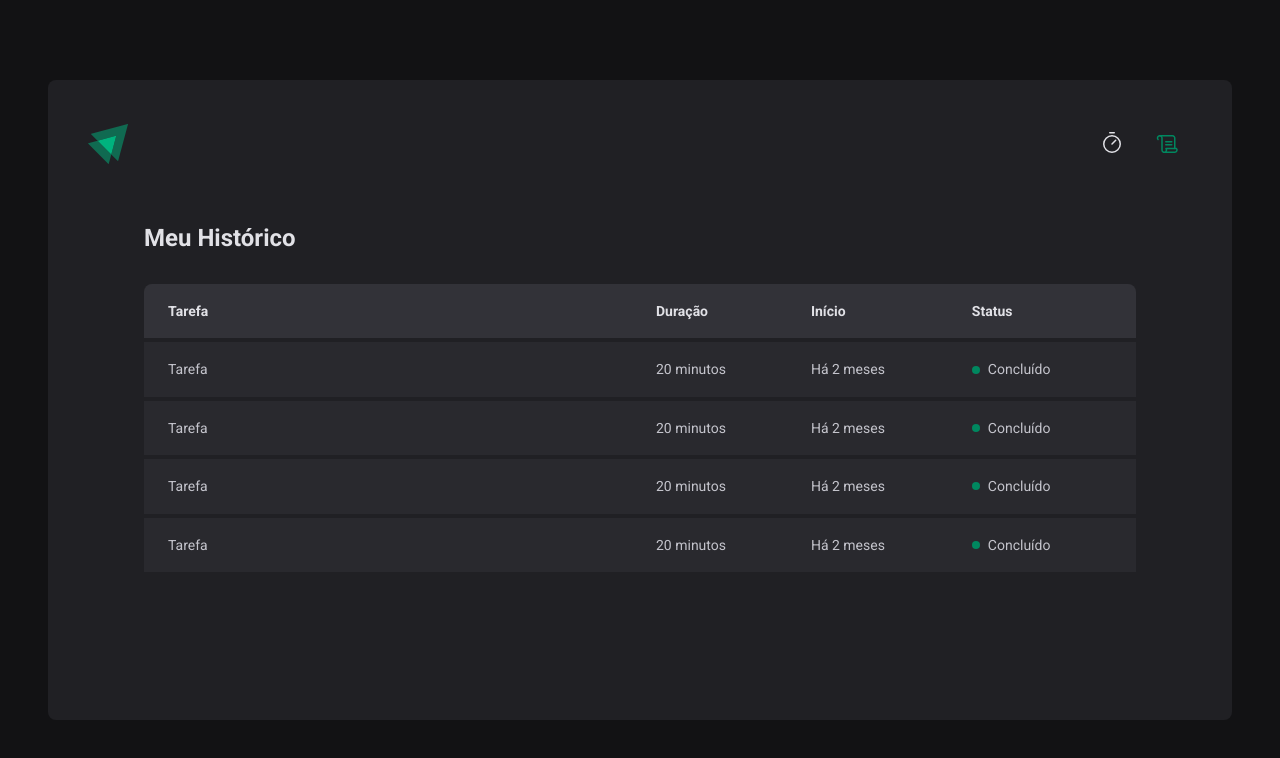
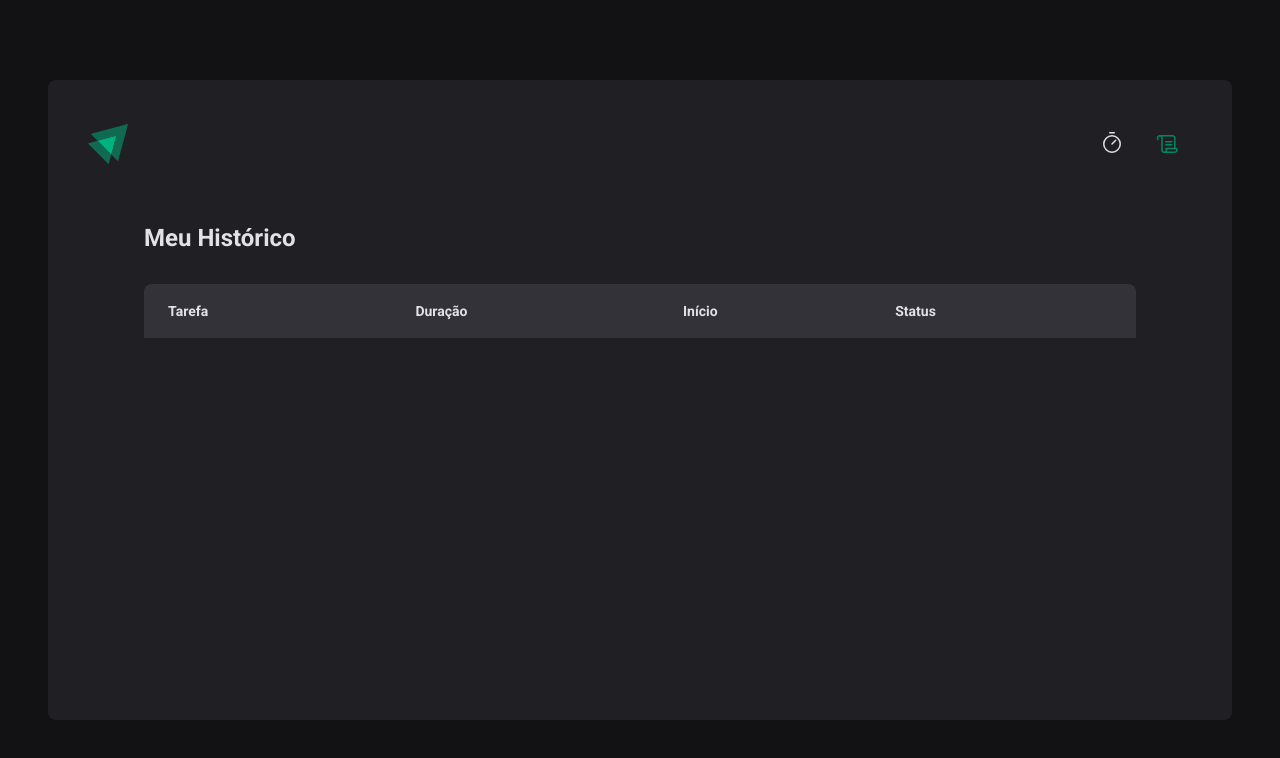
Before and after one commit to GabrielLoures/Project-02---Pomodoro-Timer, a React (Vite) app: page /history in a window 1280 px wide. Shown: the top 758 px of the page. Built offline with nearby package versions, Linux system fonts and the light colour scheme.

Commit message:
End Context App

```diff
--- a/src/App.tsx
+++ b/src/App.tsx
@@ -3,12 +3,15 @@
 import { GlobalStyle } from './styles/global'
 import { defaultTheme } from './styles/themes/default'
 import { Router } from './components/Router/Router'
+import { CyclesContextProvider } from './contexts/CyclesContext'
 
 export function App() {
   return (
     <ThemeProvider theme={defaultTheme}>
       <BrowserRouter>
-        <Router />
+        <CyclesContextProvider>
+          <Router />
+        </CyclesContextProvider>
       </BrowserRouter>
       <GlobalStyle />
     </ThemeProvider>
--- /dev/null
+++ b/src/contexts/CyclesContext.tsx
@@ -0,0 +1,113 @@
+import { ReactNode, createContext, useState } from 'react'
+
+interface CreateCycleData {
+  task: string
+  minutesAmount: number
+}
+
+interface Cycle {
+  id: string
+  task: string
+  minutesAmount: number
+  startDate: Date
+  interruptedDate?: Date // essa variável é opcional já que, se a pessoa não interromper o ciclo, ela não irá existir
+  finishedDate?: Date
+}
+
+interface CyclesContextType {
+  cycles: Cycle[]
+  activeCycle: Cycle | undefined // colocamos um undifined, pois podemos não ter nenhum ciclo ativo
+  activeCycleId: string | null
+  amountSecondsPassed: number
+  markCurrentCycleAsFinished: () => void
+  resetActiveCycleId: () => void
+  setSecondsPassed: (seconds: number) => void
+  createNewCycle: (data: CreateCycleData) => void
+  stopCurrentCycle: () => void
+}
+
+interface CyclesContextProviderProps {
+  children: ReactNode // o ReactNode para o typescript e qualquer HTML válido (usado especificamente para o children de um contexto)
+}
+
+export const CyclesContext = createContext({} as CyclesContextType)
+
+export function CyclesContextProvider({
+  children,
+}: CyclesContextProviderProps) {
+  // Como temos que armazenar vários ciclos (cada ciclo representa uma tarefa), criamos uma array de Cycle[]
+  const [cycles, setCycles] = useState<Cycle[]>([])
+  // estado para armazenar a informação de qual ciclo está ativo
+  const [activeCycleId, setActiveCycleId] = useState<string | null>(null)
+
+  const [amountSecondsPassed, setAmountSecondPassed] = useState(0)
+
+  const activeCycle = cycles.find((cycle) => cycle.id === activeCycleId)
+
+  function resetActiveCycleId() {
+    setActiveCycleId(null)
+  }
+
+  function markCurrentCycleAsFinished() {
+    setCycles((state) =>
+      state.map((cycle) => {
+        if (cycle.id === activeCycleId) {
+          return { ...cycle, finishedDate: new Date() }
+        } else {
+          return cycle
+        }
+      }),
+    )
+  }
+
+  function setSecondsPassed(seconds: number) {
+    setAmountSecondPassed(seconds)
+  }
+
+  // recebe os dados dos inputs do nosso formulário (data)
+  function createNewCycle(data: CreateCycleData) {
+    const newCycle: Cycle = {
+      id: String(new Date().getTime()), // com essa funcionalidade do getTime(), ele retorna os milissegundos em que foi acionada a função, então fica impossível repetir um id
+      task: data.task,
+      minutesAmount: data.minutesAmount,
+      startDate: new Date(),
+    }
+
+    setCycles((state) => [...state, newCycle]) // forma correta de escrever setCycles([...cycles, newCycle])
+
+    setActiveCycleId(newCycle.id)
+    setAmountSecondPassed(0)
+  }
+
+  function stopCurrentCycle() {
+    setCycles((state) =>
+      state.map((cycle) => {
+        if (cycle.id === activeCycleId) {
+          return { ...cycle, interruptedDate: new Date() }
+        } else {
+          return cycle
+        }
+      }),
+    )
+
+    setActiveCycleId(null)
+  }
+
+  return (
+    <CyclesContext.Provider
+      value={{
+        cycles,
+        activeCycle,
+        activeCycleId,
+        amountSecondsPassed,
+        markCurrentCycleAsFinished,
+        resetActiveCycleId,
+        setSecondsPassed,
+        createNewCycle,
+        stopCurrentCycle,
+      }}
+    >
+      {children}
+    </CyclesContext.Provider>
+  )
+}
--- a/src/pages/History/index.tsx
+++ b/src/pages/History/index.tsx
@@ -1,6 +1,12 @@
+import { useContext } from 'react'
+import { formatDistanceToNow } from 'date-fns'
+import ptBR from 'date-fns/locale/pt-BR'
 import { HistoryContainer, HistoryList, Status } from './styles'
+import { CyclesContext } from '../../contexts/CyclesContext'
 
 export function History() {
+  const { cycles } = useContext(CyclesContext)
+
   return (
     <HistoryContainer>
       <h1>Meu Histórico</h1>
@@ -16,38 +22,33 @@
             </tr>
           </thead>
           <tbody>
-            <tr>
-              <td>Tarefa</td>
-              <td>20 minutos</td>
-              <td>Há 2 meses</td>
-              <td>
-                <Status statusColor="green">Concluído</Status>
-              </td>
-            </tr>
-            <tr>
-              <td>Tarefa</td>
-              <td>20 minutos</td>
-              <td>Há 2 meses</td>
-              <td>
-                <Status statusColor="green">Concluído</Status>
-              </td>
-            </tr>
-            <tr>
-              <td>Tarefa</td>
-              <td>20 minutos</td>
-              <td>Há 2 meses</td>
-              <td>
-                <Status statusColor="green">Concluído</Status>
-              </td>
-            </tr>
-            <tr>
-              <td>Tarefa</td>
-              <td>20 minutos</td>
-              <td>Há 2 meses</td>
-              <td>
-                <Status statusColor="green">Concluído</Status>
-              </td>
-            </tr>
+            {cycles.map((cycle) => {
+              return (
+                <tr key={cycle.id}>
+                  <td>{cycle.task}</td>
+                  <td>{cycle.minutesAmount} minutos</td>
+                  <td>
+                    {formatDistanceToNow(cycle.startDate, {
+                      addSuffix: true,
+                      locale: ptBR,
+                    })}
+                  </td>
+                  <td>
+                    {cycle.finishedDate && ( // se usamos um if sem um else no react, utilizamos o &&
+                      <Status statusColor="green">Concluído</Status>
+                    )}
+
+                    {cycle.interruptedDate && (
+                      <Status statusColor="red">Interrompido</Status>
+                    )}
+
+                    {!cycle.finishedDate && !cycle.interruptedDate && (
+                      <Status statusColor="yellow">Em Andamento</Status>
+                    )}
+                  </td>
+                </tr>
+              )
+            })}
           </tbody>
         </table>
       </HistoryList>
--- a/src/pages/Home/components/Countdown/index.tsx
+++ b/src/pages/Home/components/Countdown/index.tsx
@@ -1,7 +1,7 @@
 import { useEffect, useContext } from 'react'
 import { differenceInSeconds } from 'date-fns'
 import { CountdownContainer, Separator } from './styles'
-import { CyclesContext } from '../..'
+import { CyclesContext } from '../../../../contexts/CyclesContext'
 
 export function Countdown() {
   const {
--- a/src/pages/Home/components/NewCycleForm/index.tsx
+++ b/src/pages/Home/components/NewCycleForm/index.tsx
@@ -1,7 +1,7 @@
 import { FormContainer, TaskInput, MinutesAmountInput } from './styles'
 import { useContext } from 'react'
 import { useFormContext } from 'react-hook-form'
-import { CyclesContext } from '../..'
+import { CyclesContext } from '../../../../contexts/CyclesContext'
 
 export function NewCycleForm() {
   const { activeCycle } = useContext(CyclesContext)
--- a/src/pages/Home/index.tsx
+++ b/src/pages/Home/index.tsx
@@ -1,4 +1,4 @@
-import { createContext, useState } from 'react'
+import { useContext } from 'react'
 import { useForm, FormProvider } from 'react-hook-form'
 import { HandPalm, Play } from 'phosphor-react'
 
@@ -13,26 +13,7 @@
   StartCountdownButton,
   StopCountdownButton,
 } from './styles'
-
-interface Cycle {
-  id: string
-  task: string
-  minutesAmount: number
-  startDate: Date
-  interruptedDate?: Date // essa variável é opcional já que, se a pessoa não interromper o ciclo, ela não irá existir
-  finishedDate?: Date
-}
-
-interface CyclesContextType {
-  activeCycle: Cycle | undefined // colocamos um undifined, pois podemos não ter nenhum ciclo ativo
-  activeCycleId: string | null
-  amountSecondsPassed: number
-  markCurrentCycleAsFinished: () => void
-  resetActiveCycleId: () => void
-  setSecondsPassed: (seconds: number) => void
-}
-
-export const CyclesContext = createContext({} as CyclesContextType)
+import { CyclesContext } from '../../contexts/CyclesContext'
 
 const newCycleFormValidationSchema = zod.object({
   task: zod.string().min(1, 'Informe a tarefa'), // a variável task tem que ser um string com no mínimo 1 caractere e se não atender as especificações, dar a mensagem de erro 'Informe a tarefa'
@@ -48,22 +29,15 @@
 
 // poderíamos utilizar o interface acima que estaria correto, sem problema nenhum. Mas, como já "tipamos" nossas variáveis na const newCycleFormValidationSchema do zod, aproveitamos para inferir essa tipagem através do type e da funcionalidade do zod.infer
 
-type newCycleFormData = zod.infer<typeof newCycleFormValidationSchema>
+type NewCycleFormData = zod.infer<typeof newCycleFormValidationSchema>
 
 export function Home() {
-  // Como temos que armazenar vários ciclos (cada ciclo representa uma tarefa), criamos uma array de Cycle[]
-  const [cycles, setCycles] = useState<Cycle[]>([])
-  // estado para armazenar a informação de qual ciclo está ativo
-  const [activeCycleId, setActiveCycleId] = useState<string | null>(null)
-
-  const [amountSecondsPassed, setAmountSecondPassed] = useState(0)
-
-  const activeCycle = cycles.find((cycle) => cycle.id === activeCycleId)
-
+  const { activeCycle, createNewCycle, stopCurrentCycle } =
+    useContext(CyclesContext)
   // register -> método que adiciona um input ao formulário; ao usarmos o useForm(), é como se estivéssemos criando um novo formulário e o register fala quais campos tem nesse formulário; o register recebe o nome do input e retorna alguns métodos (onChange, onBlur e etc)
   // watch -> método para observar um campo
   // reset -> reseta os campos para o valor original deles (funciona como o setState(""))
-  const newCycleForm = useForm<newCycleFormData>({
+  const newCycleForm = useForm<NewCycleFormData>({
     resolver: zodResolver(newCycleFormValidationSchema),
     defaultValues: {
       task: '',
@@ -73,81 +47,25 @@
 
   const { handleSubmit, watch, reset } = newCycleForm
 
-  function resetActiveCycleId() {
-    setActiveCycleId(null)
-  }
+  const task = watch('task')
+  const isSubmitDisabled = !task
 
-  function markCurrentCycleAsFinished() {
-    setCycles((state) =>
-      state.map((cycle) => {
-        if (cycle.id === activeCycleId) {
-          return { ...cycle, finishedDate: new Date() }
-        } else {
-          return cycle
-        }
-      }),
-    )
-  }
-
-  function setSecondsPassed(seconds: number) {
-    setAmountSecondPassed(seconds)
-  }
-
-  // recebe os dados dos inputs do nosso formulário (data)
-  function handleCreateNewCycle(data: newCycleFormData) {
-    const newCycle: Cycle = {
-      id: String(new Date().getTime()), // com essa funcionalidade do getTime(), ele retorna os milissegundos em que foi acionada a função, então fica impossível repetir um id
-      task: data.task,
-      minutesAmount: data.minutesAmount,
-      startDate: new Date(),
-    }
-
-    setCycles((state) => [...state, newCycle]) // forma correta de escrever setCycles([...cycles, newCycle])
-
-    setActiveCycleId(newCycle.id)
-    setAmountSecondPassed(0)
+  function handleCreateNewCycle(data: NewCycleFormData) {
+    createNewCycle(data)
 
     reset()
   }
 
-  function handleStopCycle() {
-    setCycles((state) =>
-      state.map((cycle) => {
-        if (cycle.id === activeCycleId) {
-          return { ...cycle, interruptedDate: new Date() }
-        } else {
-          return cycle
-        }
-      }),
-    )
-
-    setActiveCycleId(null)
-  }
-
-  const task = watch('task')
-  const isSubmitDisabled = !task
-
   return (
     <HomeContainer>
       <form onSubmit={handleSubmit(handleCreateNewCycle)} action="">
-        <CyclesContext.Provider
-          value={{
-            activeCycle,
-            activeCycleId,
-            amountSecondsPassed,
-            markCurrentCycleAsFinished,
-            resetActiveCycleId,
-            setSecondsPassed,
-          }}
-        >
-          <FormProvider {...newCycleForm}>
-            <NewCycleForm />
-          </FormProvider>
-          <Countdown />
-        </CyclesContext.Provider>
+        <FormProvider {...newCycleForm}>
+          <NewCycleForm />
+        </FormProvider>
+        <Countdown />
 
         {activeCycle ? (
-          <StopCountdownButton onClick={handleStopCycle} type="button">
+          <StopCountdownButton onClick={stopCurrentCycle} type="button">
             <HandPalm size={24} />
             Parar
           </StopCountdownButton>
```
